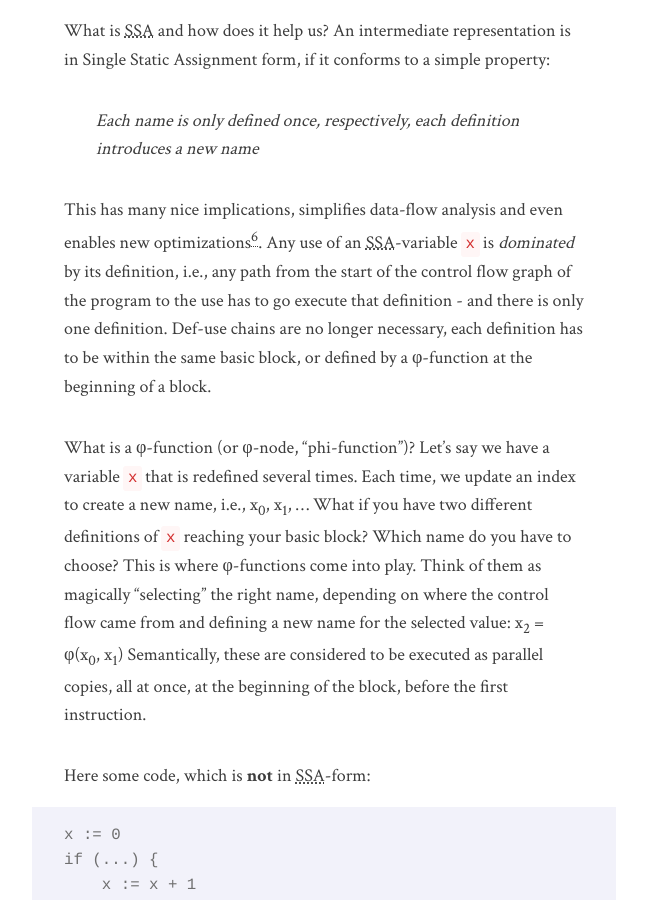
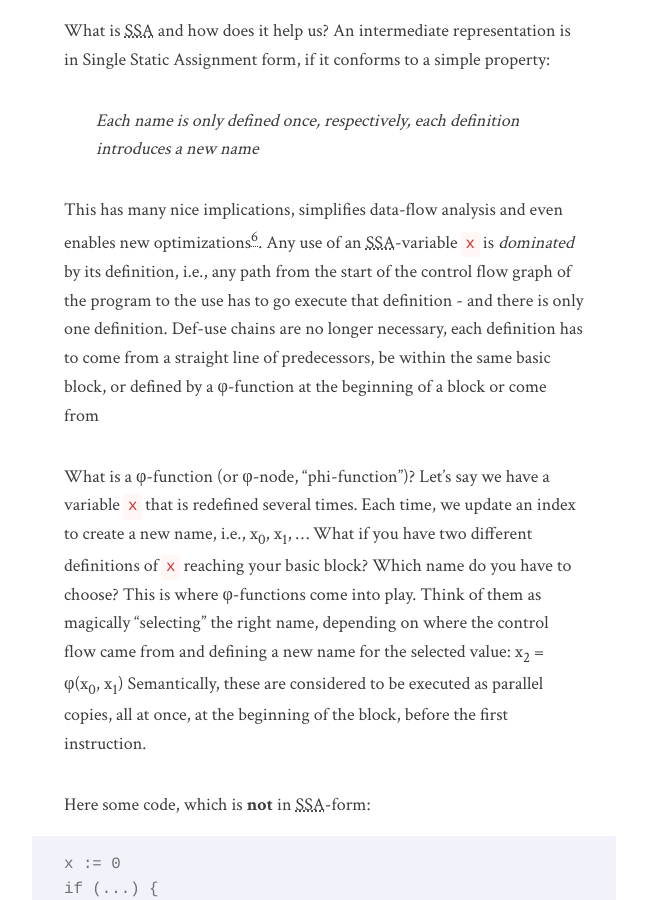
Before and after one commit to cptwunderlich/cptwunderlich.github.io, a Jekyll site: the page built from _posts/2021-04-27-ssa_for_ncg_part1.md, in a window 1280 px wide and 900 px high, scrolled down 6465 px. Shown: the whole window, without its empty margins (316-963 px from the left). Built offline with Jekyll 4.4.1, drawn with Linux system fonts in a browser that asks for light colours.

Commit message:
Fixed mistake in SSA description.

```diff
--- a/_posts/2021-04-27-ssa_for_ncg_part1.md
+++ b/_posts/2021-04-27-ssa_for_ncg_part1.md
@@ -181,8 +181,7 @@ An intermediate representation is in Single Static Assignment form, if it confor
 This has many nice implications, simplifies data-flow analysis and even enables new optimizations[^6].
 Any use of an SSA-variable `x` is _dominated_ by its definition, i.e., any path from the start of
 the control flow graph of the program to the use has to go execute that definition - and there is only one definition.
-Def-use chains are no longer necessary, each definition has to be within the same basic block,
-or defined by a &phi;-function at the beginning of a block.
+Def-use chains are no longer necessary, each definition has to come from a straight line of predecessors, be within the same basic block, or defined by a &phi;-function at the beginning of a block or come from
 
 What is a &phi;-function (or &phi;-node, "phi-function")?
 Let's say we have a variable `x` that is redefined several times.
```
